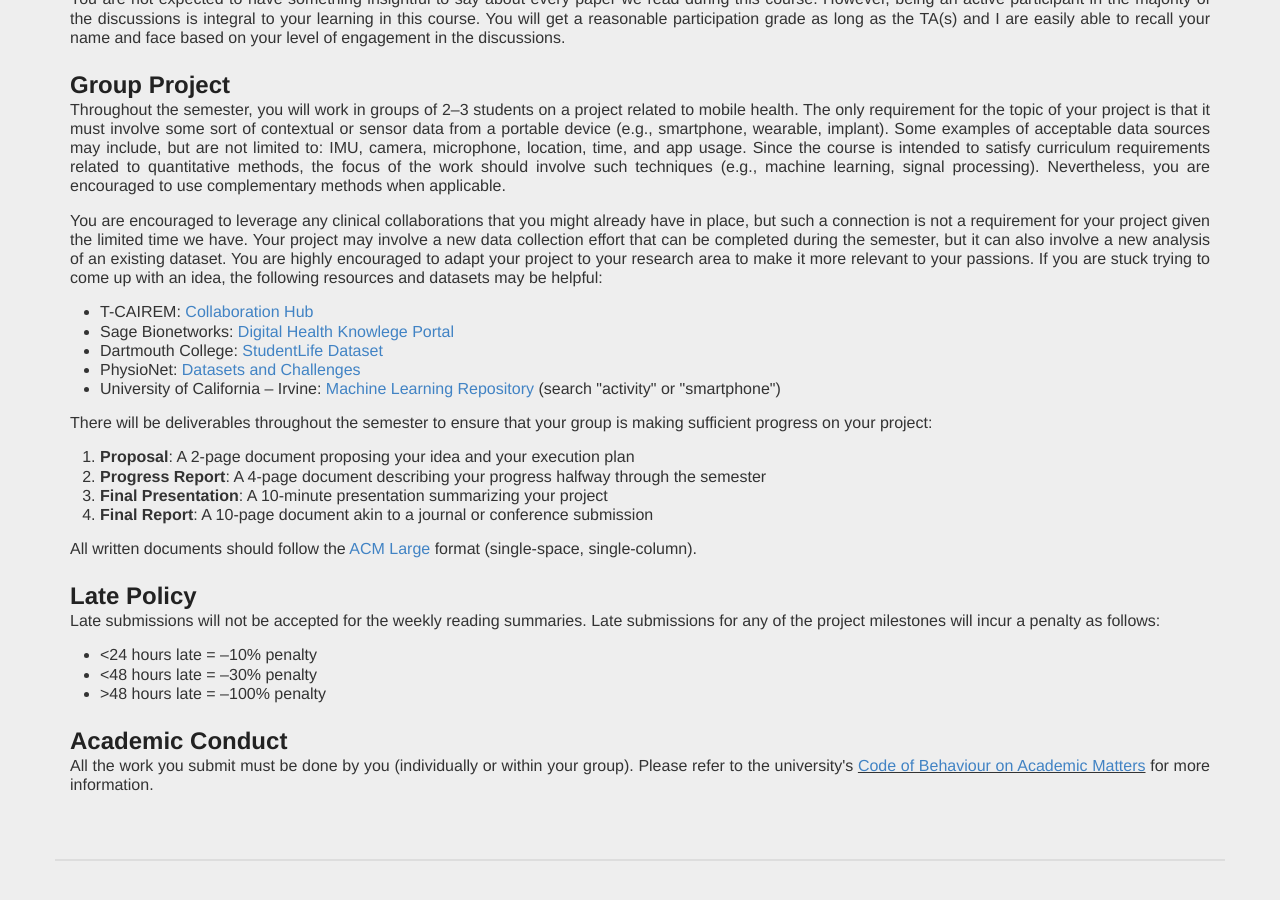
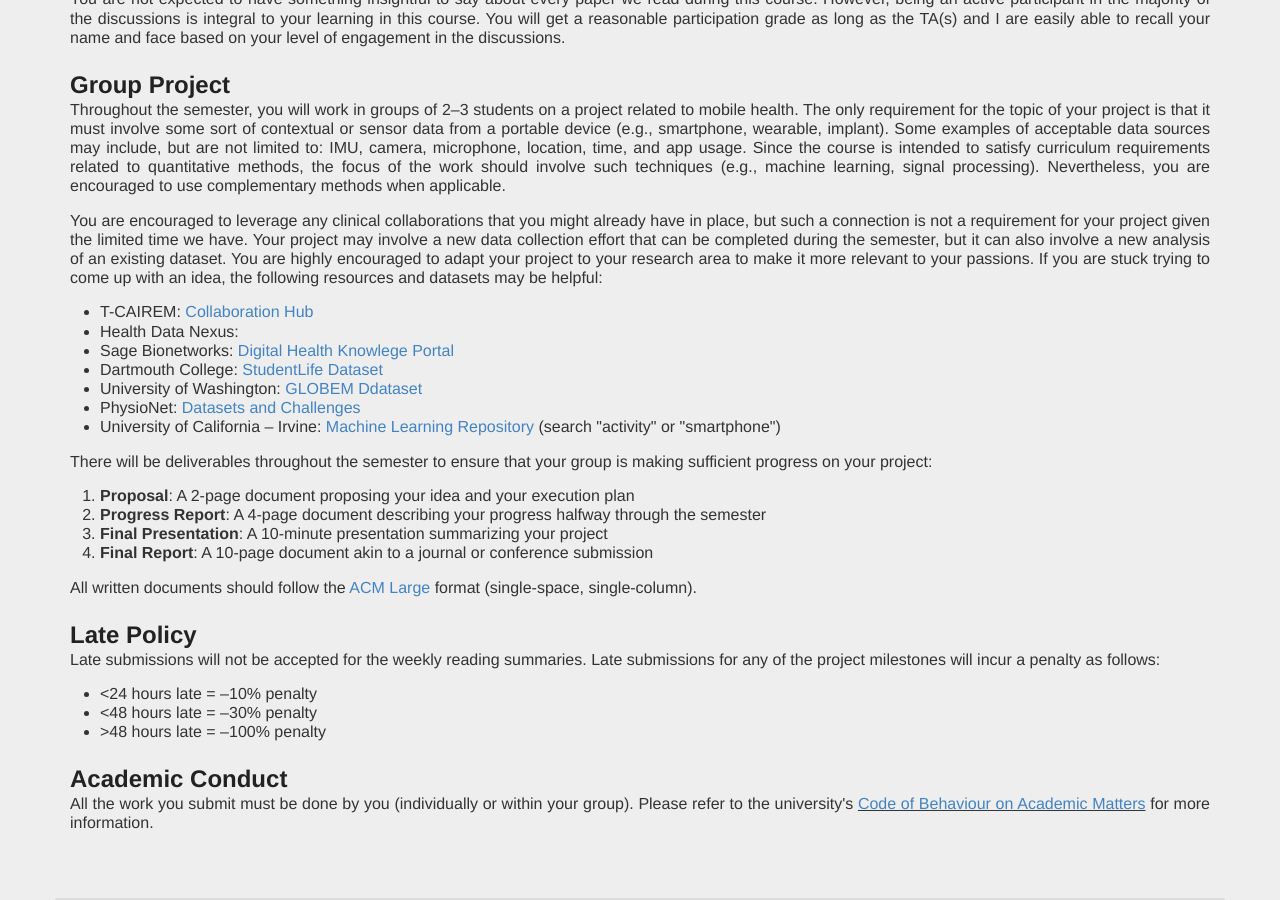
Before and after one commit to mariakakis/mhealth-course, a Jekyll site: the page built from syllabus/index.html, in a window 1280 px wide and 900 px high, scrolled down 1264 px. Built offline with Jekyll 4.4.1, drawn with Linux system fonts in a browser that asks for light colours; some web fonts are replaced; before the commit the page ends 2125 px from its top, so only the background shows below that.

Commit message:
updating some content

```diff
--- a/syllabus/index.html
+++ b/syllabus/index.html
@@ -106,8 +106,10 @@ Throughout the semester, you will work in groups of 2–3 students on a project
 You are encouraged to leverage any clinical collaborations that you might already have in place, but such a connection is not a requirement for your project given the limited time we have. Your project may involve a new data collection effort that can be completed during the semester, but it can also involve a new analysis of an existing dataset. You are highly encouraged to adapt your project to your research area to make it more relevant to your passions. If you are stuck trying to come up with an idea, the following resources and datasets may be helpful:
 <ul>
   <li>T-CAIREM: <a href="https://tcairem.utoronto.ca/collaboration-hub">Collaboration Hub</a></li>
+  <li>Health Data Nexus: <a href="https://healthdatanexus.ai/"></a></li>
   <li>Sage Bionetworks: <a href="https://dhealth.synapse.org/">Digital Health Knowlege Portal</a></li>
   <li>Dartmouth College: <a href="https://studentlife.cs.dartmouth.edu/">StudentLife Dataset</a></li>
+  <li>University of Washington: <a href="https://the-globem.github.io/">GLOBEM Ddataset</a></li>
   <li>PhysioNet: <a href="https://physionet.org/">Datasets and Challenges</a></li>
   <li>University of California – Irvine: <a href="https://archive.ics.uci.edu/ml/datasets.php">Machine Learning Repository</a> (search "activity" or "smartphone")
 </ul>
```
Also changed, not shown: 1 other file.
